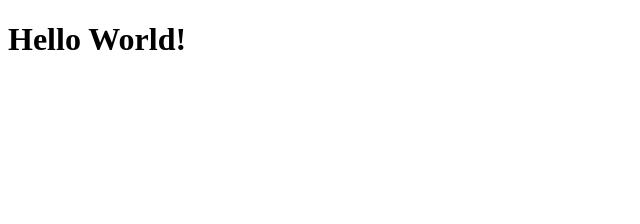
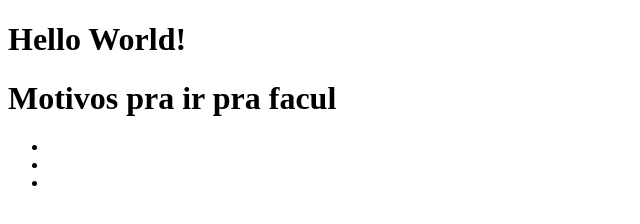
Before and after one commit to ogustavxs/Aula-3, a plain HTML site: page index.html in a window 1280 px wide. Shown: the whole page, without its empty margins (0-640 px from the left). Drawn offline with Linux system fonts and the light colour scheme.

Commit message:
lista criada

```diff
--- a/index.html
+++ b/index.html
@@ -7,5 +7,11 @@
 </head>
 <body>
     <h1>Hello World!</h1>
+    <h1>Motivos pra ir pra facul</h1>
+    <ul>
+        <li></li>
+        <li></li>
+        <li></li>
+    </ul>
 </body>
 </html>
```
